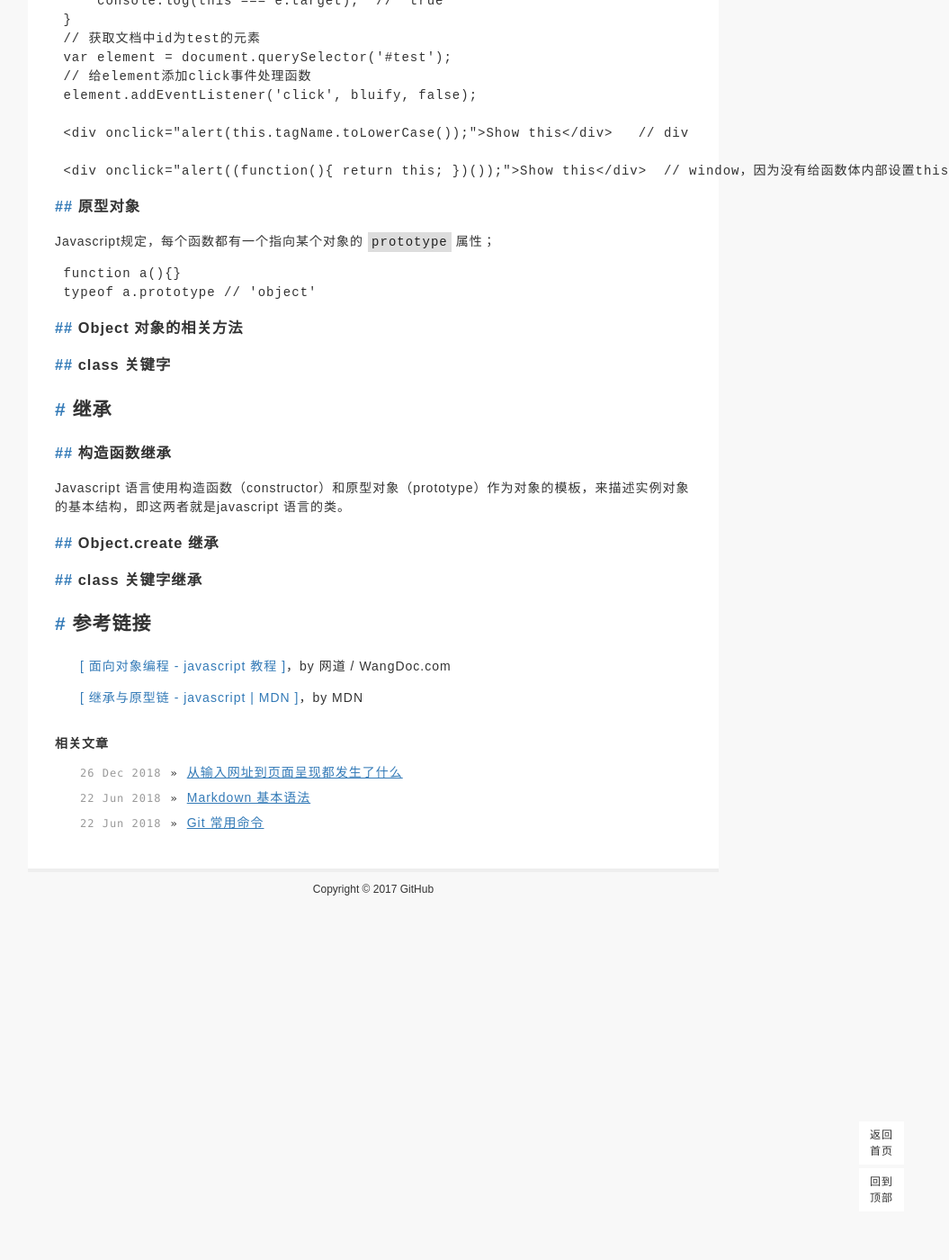
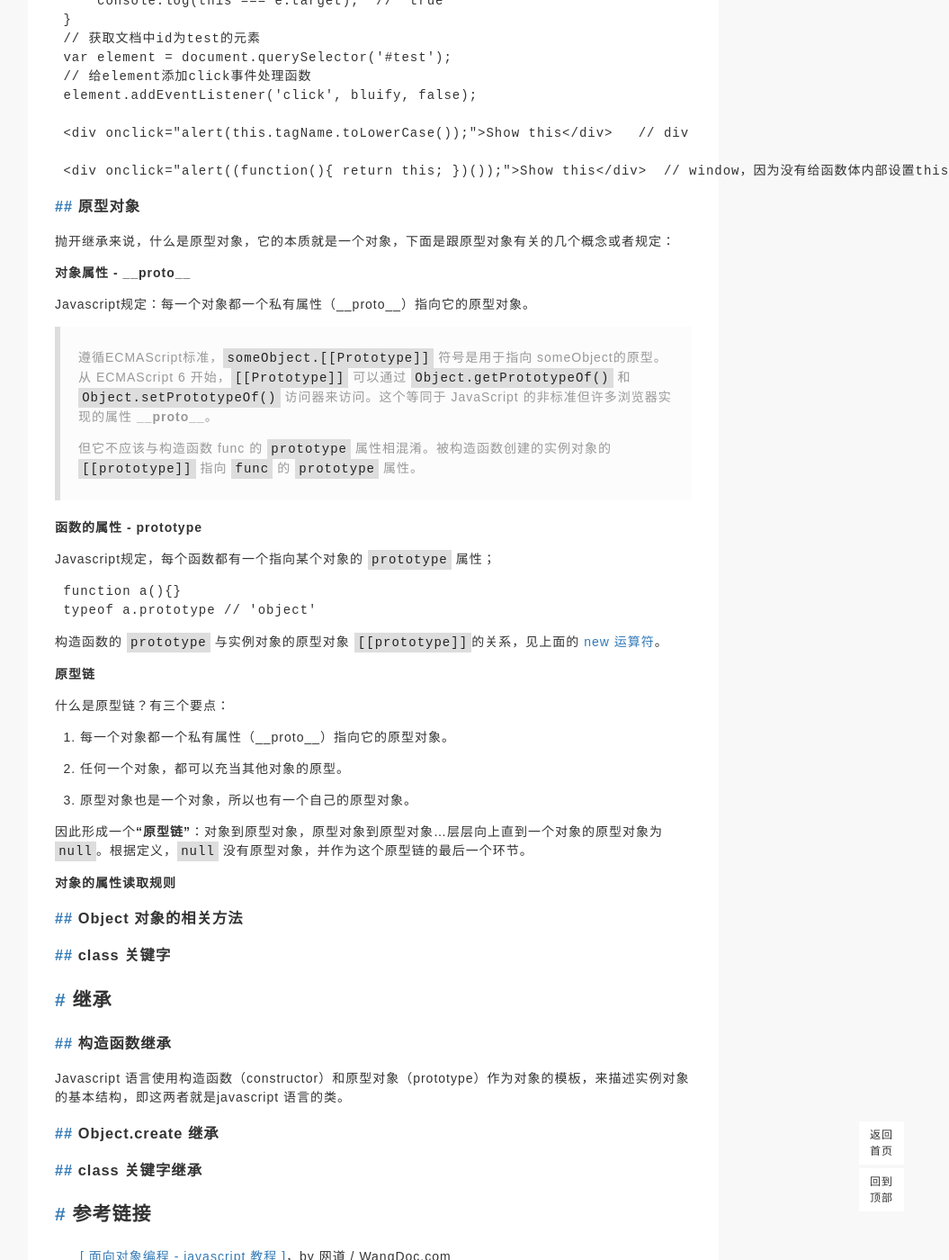
Before and after one commit to lou920217/Diary, a Jekyll site: the page built from _posts/interview/2019-2-14-OOP.md, in a window 1280 px wide and 1400 px high, scrolled down 7321 px. Shown: the whole window at 90% size, without its empty margins (225-1280 px from the left). Built offline with Jekyll 4.4.1, drawn with Linux system fonts in a browser that asks for light colours; nearby versions of some CDN libraries; a style sheet for code colours, icons or effects is not loaded; before the commit the page ends 8328 px from its top, so only the background shows below that.

Commit message:
修改文章+修改样式

````diff
--- a/_posts/interview/2019-2-14-OOP.md
+++ b/_posts/interview/2019-2-14-OOP.md
@@ -336,11 +336,35 @@ call，apply可以帮你，给一个存在的函数的 `this` 指向到指定的
 
 ### [##](#section2_4) <span id="section2_4">原型对象</span>
 
+抛开继承来说，什么是原型对象，它的本质就是一个对象，下面是跟原型对象有关的几个概念或者规定：
+
+**对象属性 - \__proto__**
+
+Javascript规定：每一个对象都一个私有属性（\__proto__）指向它的原型对象。
+
+> 遵循ECMAScript标准，`someObject.[[Prototype]]` 符号是用于指向 someObject的原型。从 ECMAScript 6 开始，`[[Prototype]]` 可以通过 `Object.getPrototypeOf()` 和 `Object.setPrototypeOf()` 访问器来访问。这个等同于 JavaScript 的非标准但许多浏览器实现的属性 **\__proto__**。
+>
+> 但它不应该与构造函数 func 的 `prototype` 属性相混淆。被构造函数创建的实例对象的 `[[prototype]]` 指向 `func` 的 `prototype` 属性。
+
+**函数的属性 - prototype**
+
 Javascript规定，每个函数都有一个指向某个对象的 `prototype` 属性；
 ```
  function a(){}
  typeof a.prototype // 'object'
 ```
+构造函数的 `prototype` 与实例对象的原型对象 `[[prototype]]`的关系，见上面的 [new 运算符](#section2_2)。
+
+**原型链**
+
+什么是原型链？有三个要点：
+1. 每一个对象都一个私有属性（\__proto__）指向它的原型对象。
+2. 任何一个对象，都可以充当其他对象的原型。
+3. 原型对象也是一个对象，所以也有一个自己的原型对象。
+
+因此形成一个**“原型链”**：对象到原型对象，原型对象到原型对象...层层向上直到一个对象的原型对象为 `null`。根据定义，`null` 没有原型对象，并作为这个原型链的最后一个环节。
+
+**对象的属性读取规则**
 
 ### [##](#section2_5) <span id="section2_5">Object 对象的相关方法</span>
 
--- a/assets/css/main.css
+++ b/assets/css/main.css
@@ -159,9 +159,10 @@ p{
 .content-style blockquote{
     padding: 10px 20px;
     margin: 0 0 20px;
-    border-left: 5px solid #eee;
+    border-left: 6px solid #ddd;
     color: #999;
-    font-style: italic;
+    background-color: #fcfcfc;
+    /* font-style: italic; */
 }
 .content-style hr{
     margin: 2em 0;
````
